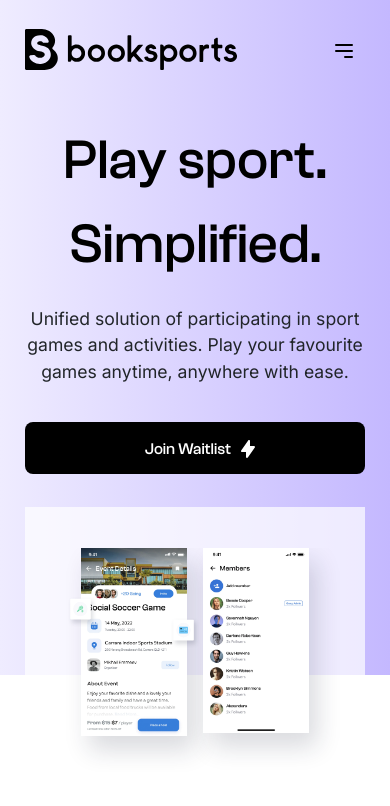
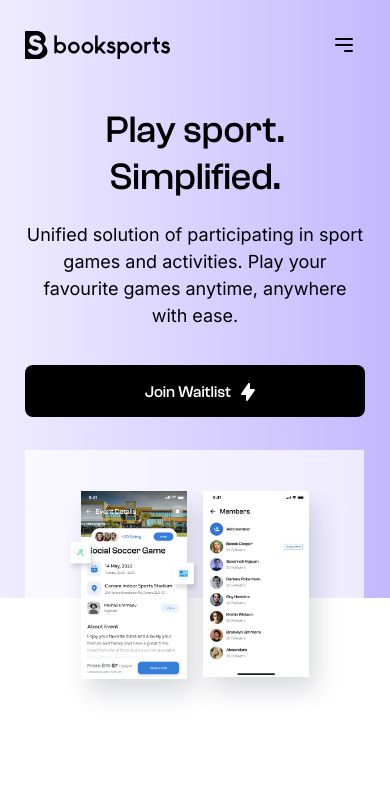
Before and after one commit to tanuj-22/booksports, a React (Create React App) app: page / in a window 390 px wide. Shown: the top 806 px of the page. Built offline with nearby package versions, Linux system fonts and the light colour scheme; a web font is replaced by a local one.

Commit message:
landing page sorted --asif

```diff
--- a/src/css/App.css
+++ b/src/css/App.css
@@ -2,28 +2,40 @@
   font-family: "ClashGrotesk-Medium", "Space Grotesk", "Roboto", sans-serif;
 }
 @media screen and (min-width: 2000px) {
-  html{
+  html {
     font-size: 24px !important;
   }
-  .landingMainContent{
+  .landingMainContent {
     max-height: 1600px;
   }
-  .navBrandLogoB{
+  .navBrandLogoB {
     height: 2.5vh !important;
   }
 }
-html{
+@media screen and (max-width: 576px) {
+  .navBrandLogoB {
+    height: 28px !important;
+    width: auto !important;
+  }
+}
+html {
   font-size: 16px;
 }
-.WholePageGrid{
+.WholePageGrid {
   gap: 5.625rem;
 }
 .HomePageContent {
   position: relative;
 }
-@media screen and (max-width:2000px) {
-  .landingMainContent{
+@media screen and (max-width: 2000px) {
+  .landingMainContent {
+    max-height: 100vh;
+  }
+}
+@media screen and (max-width: 1440px) {
+  .landingMainContent {
     max-height: 900px;
+    height: 100vh;
   }
 }
 
@@ -37,16 +49,16 @@ html{
   left: 0;
   /* max-height: 900px; */
 }
-@media screen and (max-width: 576px) {
-  .landingMainContent {
-    min-height: 667px;
-    height: 80vh;
-  }
-}
 @media screen and (max-width: 960px) {
   .landingMainContent {
     min-height: 667px;
-    height: 80vh;
+    height: 61vh;
+  }
+}
+@media screen and (max-width: 576px) {
+  .landingMainContent {
+    min-height: 598px;
+    height: 60vh;
   }
 }
 
@@ -80,7 +92,7 @@ html{
   .block-container-fp {
     width: 87% !important;
   }
-  .container-fluid-row-col-container{
+  .container-fluid-row-col-container {
     padding: 0 !important;
   }
 }
--- a/src/css/HomePageMainContent.css
+++ b/src/css/HomePageMainContent.css
@@ -3,6 +3,7 @@
   font-weight: 500;
   font-size: 3.5rem !important;
   color: #000;
+  line-height: 4.305rem;
 }
 .homePageContents {
   /* position: relative; */
@@ -38,21 +39,22 @@
   /* transform: translate(-50%, 0%); */
   width: 100%;
 }
-@media screen and (min-width:1400px) {
-  .HomeMainContent{
+@media screen and (min-width: 1400px) {
+  .HomeMainContent {
     margin-top: 134px;
   }
 }
 
 .smallText {
   font-weight: 400;
-  font-size: 1.1rem;
+  font-size: 1.125rem;
   width: max-content;
   text-align: center;
   margin-left: auto;
   margin-right: auto;
   margin-top: 20px;
   font-family: "Inter", sans-serif;
+  color: #000;
 }
 
 @media screen and (max-width: 992px) {
@@ -67,6 +69,10 @@
 @media screen and (max-width: 768px) {
   .smallText {
     width: 100%;
+  }
+  .bigText {
+    line-height: 2.92125rem;
+    font-size: 2.375rem !important;
   }
 
   .HomeMainContent {
```
